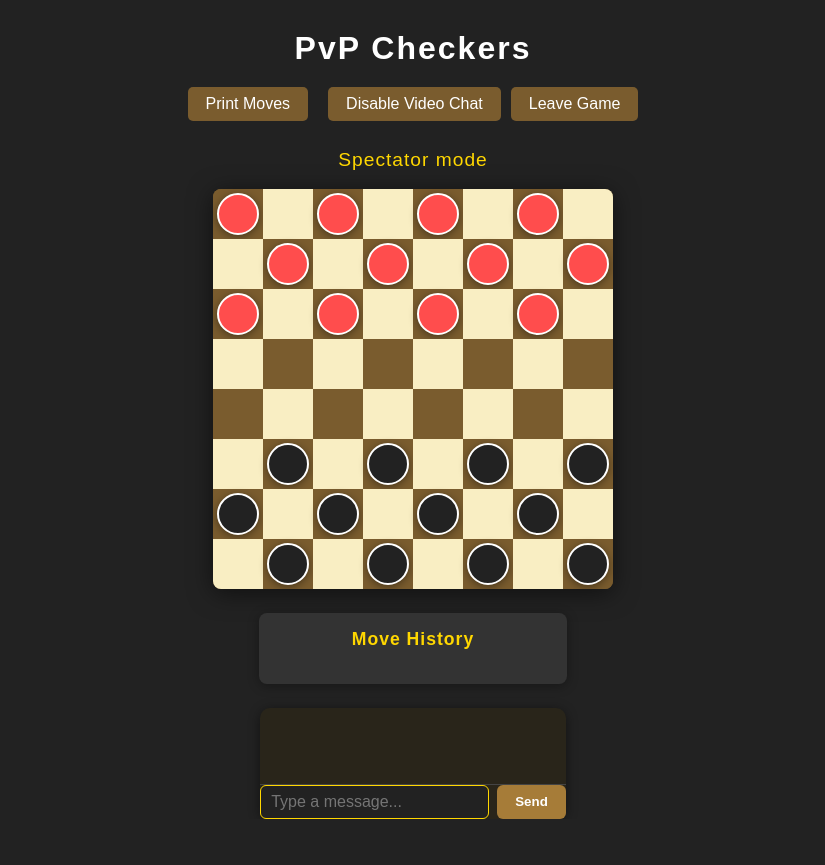
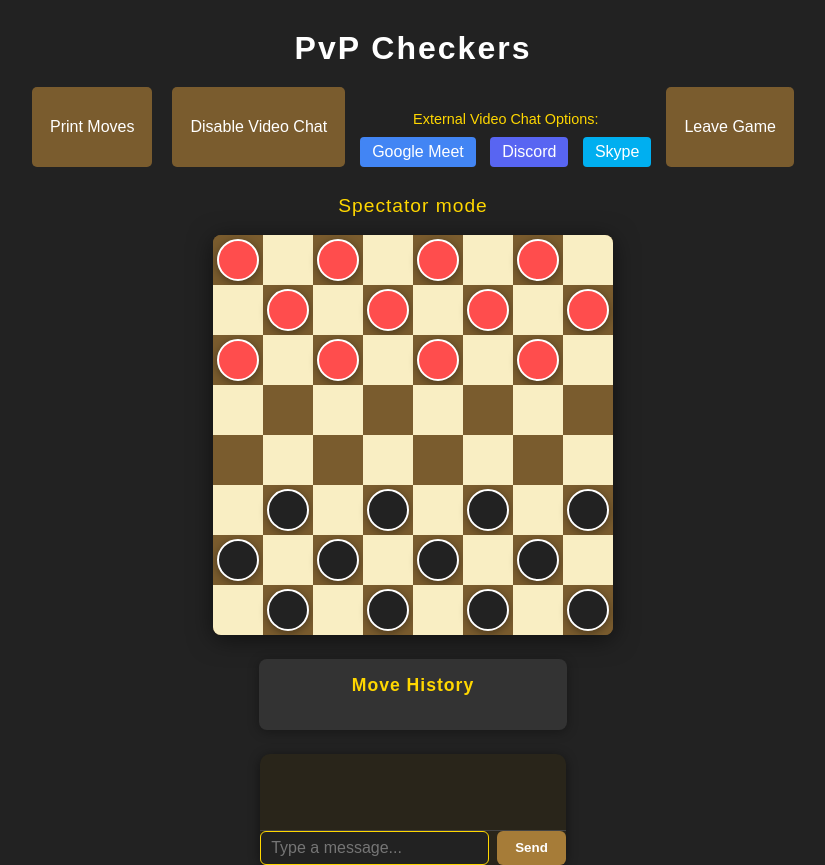
Before and after one commit to MorningHighRiseSunset/Multiplayer-Checkers, a website: page game.html in a window 1280 px wide. Both pictures are taken after a click on the button "Video Chat". Shown: the whole page, without its empty margins (227-1052 px from the left). Before the commit the page ends 819 px from the top, so only its background shows below. Drawn offline with nearby package versions, Linux system fonts and the light colour scheme; no server answers.

Commit message:
another video chat update

```diff
--- a/game.html
+++ b/game.html
@@ -11,6 +11,13 @@
   <div id="controls" style="margin-bottom: 18px;">
     <button id="print-btn">Print Moves</button>
     <button id="toggle-video-btn" style="margin-left: 10px;">Video Chat</button>
+    <!-- External Video Chat Options -->
+    <div id="external-video-options" style="display: none; margin-top: 10px; text-align: center;">
+      <p style="color: #ffd700; margin-bottom: 10px; font-size: 0.9em;">External Video Chat Options:</p>
+      <button onclick="window.open('https://meet.google.com', '_blank')" style="margin: 0 5px; padding: 6px 12px; background: #4285f4; color: white; border: none; border-radius: 4px; cursor: pointer;">Google Meet</button>
+      <button onclick="window.open('https://discord.com', '_blank')" style="margin: 0 5px; padding: 6px 12px; background: #5865f2; color: white; border: none; border-radius: 4px; cursor: pointer;">Discord</button>
+      <button onclick="window.open('https://skype.com', '_blank')" style="margin: 0 5px; padding: 6px 12px; background: #00aff0; color: white; border: none; border-radius: 4px; cursor: pointer;">Skype</button>
+    </div>
     <!-- Leave Game button will be added by JS if not present -->
   </div>
   <div id="game-status" style="margin-bottom: 18px; font-size: 1.2em; color: #ffd700;"></div>
--- a/js/game.js
+++ b/js/game.js
@@ -710,9 +710,13 @@ const rtcConfig = {
 // Initialize video chat when game starts
 socket.on('startGame', (data) => {
   console.log('[game.js] Game started, initializing video chat');
+  console.log('[game.js] startGame data:', data);
   // Only initialize video chat if we have both players
   if (data.roles && Object.keys(data.roles).length === 2) {
+    console.log('[game.js] Both players present, initializing video chat');
     initializeVideoChat();
+  } else {
+    console.log('[game.js] Not enough players for video chat:', data.roles);
   }
 });
 
@@ -764,6 +768,13 @@ socket.on('ice-candidate', async ({ candidate, fromId }) => {
 });
 
 async function initializeVideoChat() {
+  console.log('[game.js] initializeVideoChat called');
+  console.log('[game.js] videoContainer:', videoContainer);
+  console.log('[game.js] localVideo:', localVideo);
+  console.log('[game.js] remoteVideo:', remoteVideo);
+  console.log('[game.js] videoStatus:', videoStatus);
+  console.log('[game.js] toggleVideoBtn:', toggleVideoBtn);
+
   try {
     // Check if getUserMedia is supported
     if (!navigator.mediaDevices || !navigator.mediaDevices.getUserMedia) {
@@ -913,6 +924,12 @@ if (toggleVideoBtn) {
       if (localStream) {
         videoContainer.style.display = 'block';
         videoStatus.textContent = 'Video chat enabled - waiting for opponent...';
+      } else {
+        // If no local stream, show external options
+        const externalOptions = document.getElementById('external-video-options');
+        if (externalOptions) {
+          externalOptions.style.display = 'block';
+        }
       }
 
       if (localStream) {
@@ -929,6 +946,12 @@ if (toggleVideoBtn) {
       isVideoEnabled = false;
       toggleVideoBtn.textContent = 'Video Chat';
       videoContainer.style.display = 'none';
+
+      // Hide external options
+      const externalOptions = document.getElementById('external-video-options');
+      if (externalOptions) {
+        externalOptions.style.display = 'none';
+      }
 
       if (peerConnection) {
         peerConnection.close();
```
Also changed, not shown: README.md. Lines whose indentation alone changed are shown as unchanged.
